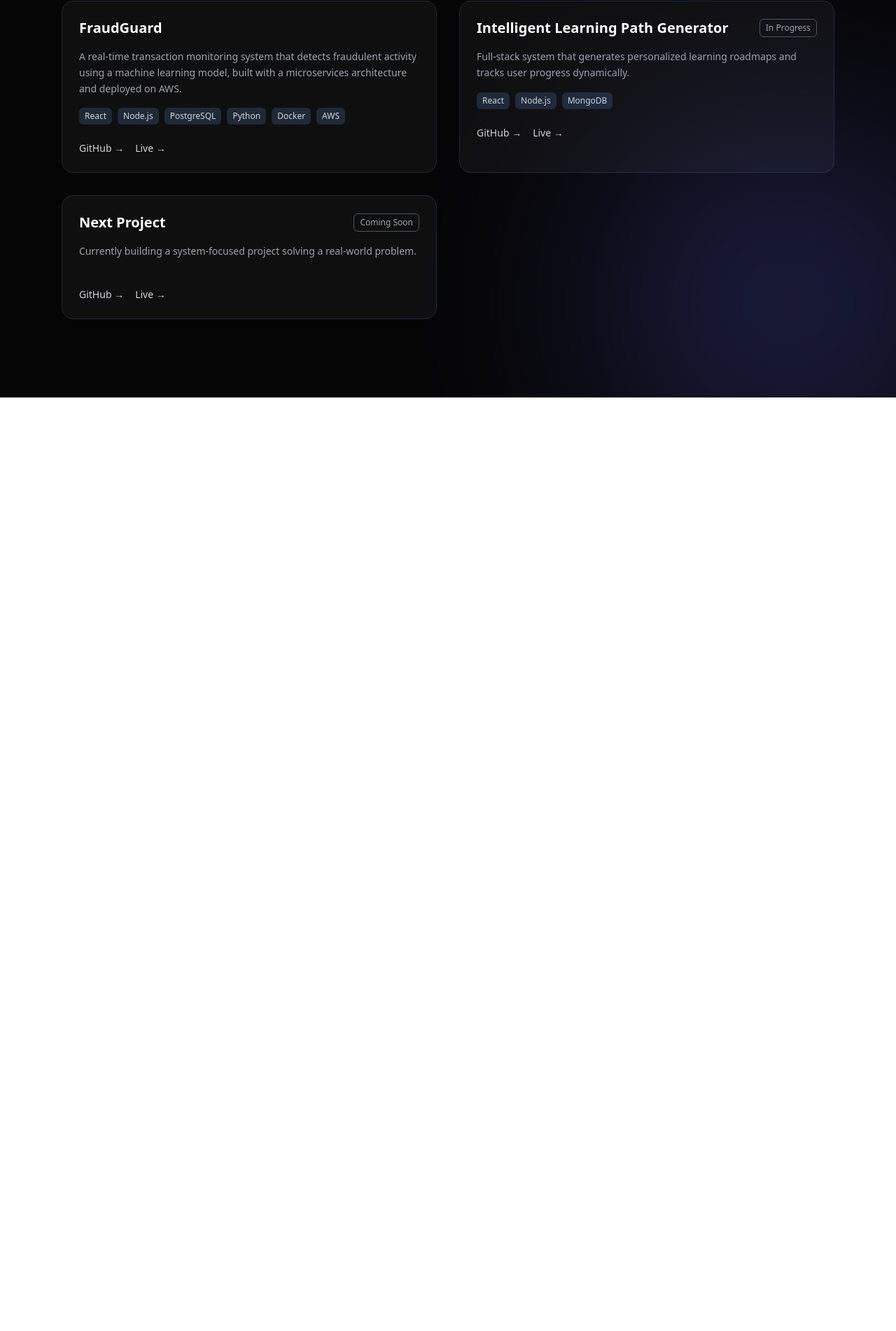
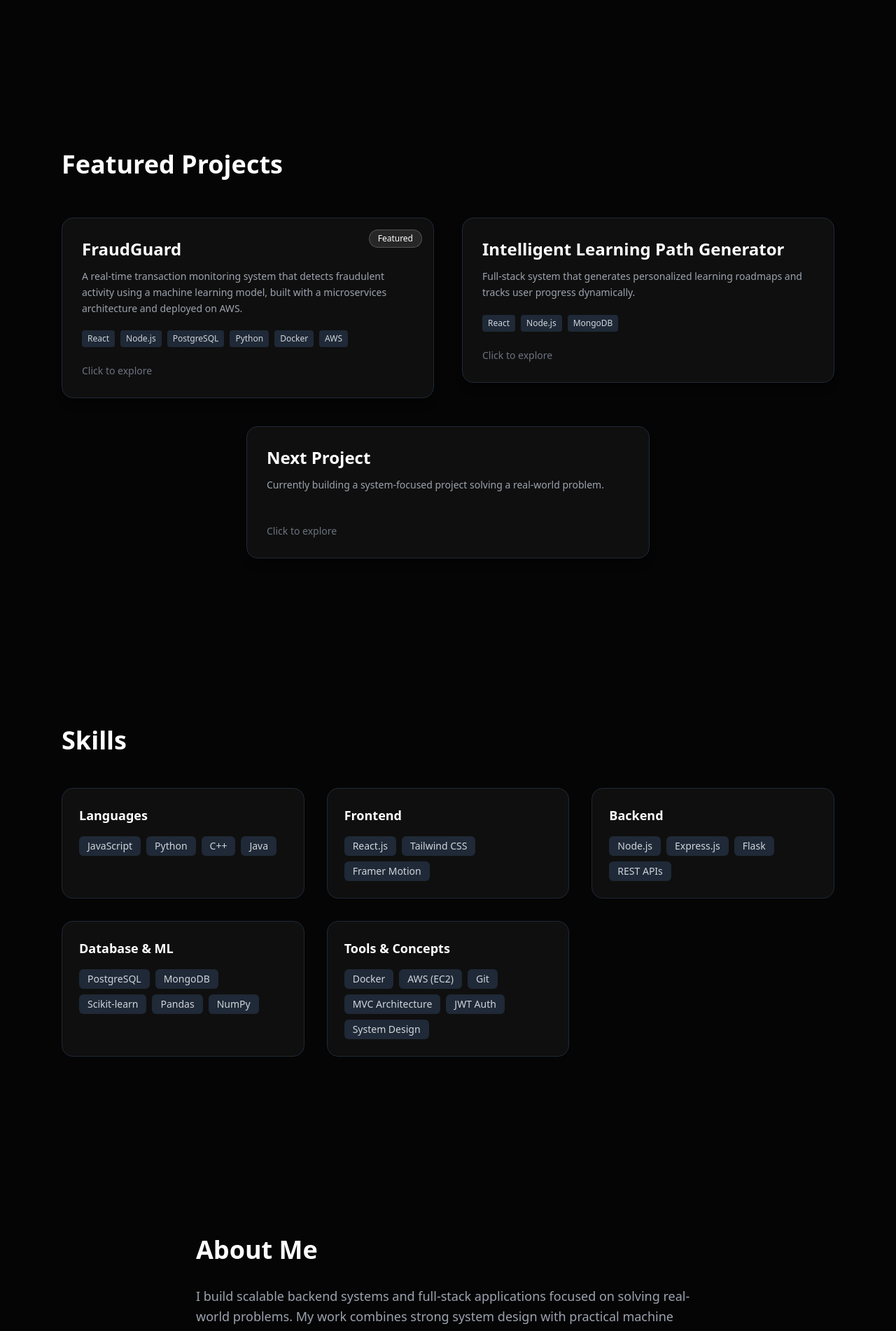
Before and after one commit to ghanashyamd12/personal-portfolio, a React (Vite) app: page / in a window 1280 px wide. Shown: the part 809-2711 px from the top of the page at 70% size. Before the commit the page ends 1377 px from the top, so only its background shows below. Built offline with nearby package versions, Linux system fonts and the light colour scheme.

Commit message:
Initial portfolio commit

```diff
--- a/src/App.jsx
+++ b/src/App.jsx
@@ -5,16 +5,23 @@ import { motion } from "framer-motion"
 import HeroSection from "./sections/HeroSection"
 import ProjectsSection from "./sections/ProjectsSection"
 import ProjectDetails from "./pages/ProjectDetails"
+import Navbar from "./components/Navbar"
+import AboutSection from "./sections/AboutSection"
+import ContactSection from "./sections/ContactSection"
+import SkillsSection from "./sections/SkillsSection"
 
+/* ---------- SCROLL TO TOP ON PAGE CHANGE ---------- */
 function ScrollToTop() {
   const { pathname } = useLocation()
 
   useEffect(() => {
-    window.scrollTo({ top: 0, behavior: "instant" })
+    window.scrollTo({ top: 0, behavior: "auto" }) // ✅ instant, no animation
   }, [pathname])
 
   return null
 }
+
+/* ---------- HOME PAGE ---------- */
 function HomePage() {
   const location = useLocation()
 
@@ -26,8 +33,9 @@ function HomePage() {
 
       if (el) {
         setTimeout(() => {
-          el.scrollIntoView({ behavior: "smooth" })
-        }, 150)
+          // ✅ FIX: remove smooth scroll glitch
+          el.scrollIntoView({ behavior: "auto" })
+        }, 100)
       }
 
       sessionStorage.removeItem("scrollTo")
@@ -35,11 +43,12 @@ function HomePage() {
   }, [location])
 
   return (
-    <div className="relative min-h-screen bg-[#050505] text-white overflow-hidden">
+    <div className="relative min-h-screen bg-[#050505] text-white overflow-x-hidden">
 
       {/* Background */}
       <div className="pointer-events-none absolute inset-0 -z-10 bg-gradient-to-br from-black via-[#0a0a0a] to-black" />
 
+      {/* Glow Effects */}
       <motion.div
         className="pointer-events-none absolute top-[-150px] left-[-150px] w-[500px] h-[500px] bg-purple-500 opacity-30 blur-[140px] rounded-full"
         animate={{ x: [0, 60, 0], y: [0, 40, 0] }}
@@ -52,12 +61,18 @@ function HomePage() {
         transition={{ duration: 14, repeat: Infinity }}
       />
 
+      {/* Sections */}
+      <Navbar />
       <HeroSection />
       <ProjectsSection />
+      <SkillsSection />
+      <AboutSection />
+      <ContactSection />
     </div>
   )
 }
 
+/* ---------- APP ---------- */
 function App() {
   return (
     <>
--- /dev/null
+++ b/src/components/Navbar.jsx
@@ -0,0 +1,37 @@
+const Navbar = () => {
+  return (
+    <div
+      className="fixed top-0 left-0 w-full z-50
+                 h-16 flex items-center
+                 backdrop-blur-md bg-black/40
+                 border-b border-white/10"
+    >
+      <div className="max-w-6xl mx-auto px-6 w-full flex justify-between items-center">
+
+        {/* Logo / Name */}
+        <h1 className="text-white font-semibold tracking-wide cursor-pointer">
+          Ghanashyam D
+        </h1>
+
+        {/* Links */}
+        <div className="flex gap-8 text-sm text-gray-400">
+          <a href="#projects" className="hover:text-white transition duration-200">
+            Projects
+          </a>
+          <a href="#skills" className="hover:text-white transition duration-200">
+            Skills
+          </a>
+          <a href="#about" className="hover:text-white transition duration-200">
+            About
+          </a>
+          <a href="#contact" className="hover:text-white transition duration-200">
+            Contact
+          </a>
+        </div>
+
+      </div>
+    </div>
+  )
+}
+
+export default Navbar
--- a/src/components/ProjectCard.jsx
+++ b/src/components/ProjectCard.jsx
@@ -1,69 +1,83 @@
+import { motion } from "framer-motion"
 import { useNavigate } from "react-router-dom"
 
 const ProjectCard = ({ project, index }) => {
   const navigate = useNavigate()
 
   return (
-    <div
+    <motion.div
+      initial={{ opacity: 0, y: 40 }}
+      whileInView={{ opacity: 1, y: 0 }}
+      transition={{ delay: index * 0.1 }}
+      viewport={{ once: true }}
+
+      whileHover={{ y: -8, scale: 1.02 }}
+      whileTap={{ scale: 0.98 }}
+
       onClick={() => navigate(`/project/${index}`)}
-      className="cursor-pointer bg-[#0f0f0f] border border-gray-800 rounded-2xl p-6
-                 hover:border-gray-600 hover:scale-[1.02]
-                 hover:shadow-[0_0_25px_rgba(255,255,255,0.05)]
+
+      className="group relative w-full md:max-w-xl
+                 cursor-pointer rounded-2xl
+                 border border-gray-800
+                 bg-[#0f0f0f]
+                 p-7
+                 shadow-lg hover:shadow-2xl
                  transition duration-300"
     >
 
-      {/* Title + Status */}
-      <div className="flex justify-between items-center">
-        <h3 className="text-xl font-semibold">{project.title}</h3>
+      {/* ⭐ FEATURED BADGE (only for first project) */}
+      {index === 0 && (
+        <div className="absolute top-4 right-4 text-xs
+                        bg-white/10 text-white px-3 py-1 rounded-full
+                        border border-white/20 backdrop-blur-sm">
+          Featured
+        </div>
+      )}
 
-        {project.status && (
-          <span className="text-xs px-2 py-1 border border-gray-600 rounded-md text-gray-400">
-            {project.status}
-          </span>
-        )}
-      </div>
+      {/* Title */}
+      <h3 className="text-xl md:text-2xl font-semibold mb-3
+                     group-hover:text-white transition">
+        {project.title}
+      </h3>
 
       {/* Description */}
-      <p className="mt-4 text-gray-400 text-sm leading-relaxed">
+      <p className="text-gray-400 text-sm leading-relaxed mb-5">
         {project.description}
       </p>
 
-      {/* Tech Stack */}
-      <div className="mt-4 flex flex-wrap gap-2">
-        {project.tech.map((tech, i) => (
+      {/* Tech stack */}
+      <div className="flex flex-wrap gap-2 mb-6">
+        {project.tech?.map((tech, i) => (
           <span
             key={i}
-            className="text-xs bg-gray-800 px-2 py-1 rounded-md text-gray-300"
+            className="text-xs bg-gray-800 text-gray-300 px-2 py-1 rounded"
           >
             {tech}
           </span>
         ))}
       </div>
 
-      {/* Links (prevent click propagation) */}
-      <div className="mt-6 flex gap-4">
-        <a
-          href={project.github}
-          onClick={(e) => e.stopPropagation()}
-          target="_blank"
-          rel="noreferrer"
-          className="text-sm text-gray-300 hover:text-white transition"
-        >
-          GitHub →
-        </a>
+      {/* 👉 HOVER CTA */}
+      <div className="flex items-center justify-between mt-auto">
+        <span className="text-sm text-gray-500">
+          Click to explore
+        </span>
 
-        <a
-          href={project.live}
-          onClick={(e) => e.stopPropagation()}
-          target="_blank"
-          rel="noreferrer"
-          className="text-sm text-gray-300 hover:text-white transition"
-        >
-          Live →
-        </a>
+        <span className="text-sm text-gray-400
+                         opacity-0 translate-x-2
+                         group-hover:opacity-100 group-hover:translate-x-0
+                         transition duration-300">
+          View Details →
+        </span>
       </div>
 
-    </div>
+      {/* Subtle glow border */}
+      <div className="absolute inset-0 rounded-2xl
+                      opacity-0 group-hover:opacity-100
+                      transition duration-300
+                      border border-white/10 pointer-events-none" />
+
+    </motion.div>
   )
 }
 
--- /dev/null
+++ b/src/sections/AboutSection.jsx
@@ -0,0 +1,40 @@
+import { motion } from "framer-motion"
+
+const AboutSection = () => {
+  return (
+    <section
+      id="about"
+      className="max-w-3xl mx-auto px-6 py-32 scroll-mt-24"
+    >
+      <motion.h2
+        initial={{ opacity: 0, y: 30 }}
+        whileInView={{ opacity: 1, y: 0 }}
+        viewport={{ once: true }}
+        transition={{ duration: 0.5 }}
+        className="text-3xl md:text-4xl font-semibold mb-8"
+      >
+        About Me
+      </motion.h2>
+
+      <motion.p
+        initial={{ opacity: 0, y: 30 }}
+        whileInView={{ opacity: 1, y: 0 }}
+        transition={{ delay: 0.1 }}
+        viewport={{ once: true }}
+        className="text-gray-400 text-lg leading-relaxed"
+      >
+        I build scalable backend systems and full-stack applications focused on solving real-world problems.
+        My work combines strong system design with practical machine learning integration, enabling intelligent,
+        production-ready solutions.
+
+        <br /><br />
+
+        I focus on writing clean, maintainable code and designing systems that can scale. I’m particularly
+        interested in backend architecture, distributed systems, and building products that demonstrate
+        engineering depth rather than surface-level features.
+      </motion.p>
+    </section>
+  )
+}
+
+export default AboutSection
--- /dev/null
+++ b/src/sections/ContactSection.jsx
@@ -0,0 +1,88 @@
+import { motion } from "framer-motion"
+
+const ContactSection = () => {
+  return (
+    <section
+      id="contact"
+      className="max-w-5xl mx-auto px-6 py-32 text-center"
+    >
+
+      {/* Heading */}
+      <motion.h2
+        initial={{ opacity: 0, y: 20 }}
+        whileInView={{ opacity: 1, y: 0 }}
+        viewport={{ once: true }}
+        className="text-3xl md:text-4xl font-semibold mb-6"
+      >
+        Contact
+      </motion.h2>
+
+      {/* Subtext */}
+      <motion.p
+        initial={{ opacity: 0, y: 20 }}
+        whileInView={{ opacity: 1, y: 0 }}
+        transition={{ delay: 0.1 }}
+        viewport={{ once: true }}
+        className="text-gray-400 mb-10"
+      >
+        Open to opportunities, collaborations, and solving meaningful real-world problems.
+      </motion.p>
+
+      {/* Buttons */}
+      <motion.div
+        initial={{ opacity: 0, y: 20 }}
+        whileInView={{ opacity: 1, y: 0 }}
+        transition={{ delay: 0.2 }}
+        viewport={{ once: true }}
+        className="flex justify-center gap-6 flex-wrap"
+      >
+        <a
+          href="mailto:reachghanashyamd1@gmail.com"
+          className="px-6 py-3 bg-white text-black rounded-lg font-medium
+           shadow-md hover:shadow-lg
+           hover:bg-gray-200 transition duration-200"
+        >
+          Email
+        </a>
+
+        <a
+          href="https://www.linkedin.com/in/ghanashyam-d-929a63376/"
+          target="_blank"
+          rel="noreferrer"
+          className="px-5 py-2 border border-gray-600 rounded-lg hover:border-gray-400 transition duration-200"
+        >
+          LinkedIn
+        </a>
+
+        <a
+          href="https://github.com/ghanashyamd12"
+          target="_blank"
+          rel="noreferrer"
+          className="px-5 py-2 border border-gray-600 rounded-lg hover:border-gray-400 transition duration-200"
+        >
+          GitHub
+        </a>
+      </motion.div>
+
+      {/* Email (Clean + Contextual) */}
+      <motion.p
+        initial={{ opacity: 0, y: 20 }}
+        whileInView={{ opacity: 1, y: 0 }}
+        transition={{ delay: 0.3 }}
+        viewport={{ once: true }}
+        className="mt-10 text-gray-500 text-sm"
+      >
+        You can also reach me directly at{" "}
+        <a
+          href="mailto:reachghanashyamd1@gmail.com"
+          className="text-white hover:underline"
+        >
+          reachghanashyamd1@gmail.com
+        </a>
+      </motion.p>
+
+    </section>
+  )
+}
+
+export default ContactSection
--- a/src/sections/HeroSection.jsx
+++ b/src/sections/HeroSection.jsx
@@ -2,7 +2,7 @@ import Hero from "../components/Hero"
 
 const HeroSection = () => {
   return (
-    <section id="hero">
+    <section id="hero" className="pt-28">
       <Hero />
     </section>
   )
--- a/src/sections/ProjectsSection.jsx
+++ b/src/sections/ProjectsSection.jsx
@@ -3,18 +3,29 @@ import ProjectCard from "../components/ProjectCard"
 
 const ProjectsSection = () => {
   return (
-    <section id="projects" className="max-w-6xl mx-auto px-6 py-28">
+    <section id="projects" className="mt-20 max-w-6xl mx-auto px-6 py-28">
 
       {/* Heading */}
-      <h2 className="text-3xl md:text-4xl font-semibold mb-12">
+      <h2 className="text-3xl md:text-4xl font-semibold mb-14">
         Featured Projects
       </h2>
 
       {/* Grid */}
-      <div className="grid md:grid-cols-2 gap-8">
-        {projects.map((project, index) => (
-          <ProjectCard key={index} project={project} index={index} />
-        ))}
+      <div className="grid md:grid-cols-2 gap-10">
+
+        {projects.map((project, index) => {
+          const isLast = index === projects.length - 1
+
+          return (
+            <div
+              key={index}
+              className={isLast ? "md:col-span-2 flex justify-center" : ""}
+            >
+              <ProjectCard project={project} index={index} />
+            </div>
+          )
+        })}
+
       </div>
 
     </section>
--- /dev/null
+++ b/src/sections/SkillsSection.jsx
@@ -0,0 +1,82 @@
+import { motion } from "framer-motion"
+
+const skills = [
+  {
+    title: "Languages",
+    items: ["JavaScript", "Python", "C++", "Java"],
+  },
+  {
+    title: "Frontend",
+    items: ["React.js", "Tailwind CSS", "Framer Motion"],
+  },
+  {
+    title: "Backend",
+    items: ["Node.js", "Express.js", "Flask", "REST APIs"],
+  },
+  {
+    title: "Database & ML",
+    items: ["PostgreSQL", "MongoDB", "Scikit-learn", "Pandas", "NumPy"],
+  },
+  {
+    title: "Tools & Concepts",
+    items: [
+      "Docker",
+      "AWS (EC2)",
+      "Git",
+      "MVC Architecture",
+      "JWT Auth",
+      "System Design",
+    ],
+  },
+]
+
+const SkillsSection = () => {
+  return (
+    <section
+      id="skills"
+      className="max-w-6xl mx-auto px-6 py-32 scroll-mt-24"
+    >
+      <motion.h2
+        initial={{ opacity: 0, y: 30 }}
+        whileInView={{ opacity: 1, y: 0 }}
+        viewport={{ once: true }}
+        transition={{ duration: 0.5 }}
+        className="text-3xl md:text-4xl font-semibold mb-12"
+      >
+        Skills
+      </motion.h2>
+
+      <div className="grid md:grid-cols-3 gap-8">
+        {skills.map((category, i) => (
+          <motion.div
+            key={i}
+            initial={{ opacity: 0, y: 30 }}
+            whileInView={{ opacity: 1, y: 0 }}
+            transition={{ delay: i * 0.1 }}
+            viewport={{ once: true }}
+            className="bg-[#0f0f0f] p-6 rounded-2xl border border-gray-800
+                       hover:border-gray-600 hover:-translate-y-1
+                       transition duration-300"
+          >
+            <h3 className="text-lg font-semibold mb-4">
+              {category.title}
+            </h3>
+
+            <div className="flex flex-wrap gap-2">
+              {category.items.map((skill, idx) => (
+                <span
+                  key={idx}
+                  className="bg-gray-800 px-3 py-1 rounded-md text-sm text-gray-300"
+                >
+                  {skill}
+                </span>
+              ))}
+            </div>
+          </motion.div>
+        ))}
+      </div>
+    </section>
+  )
+}
+
+export default SkillsSection
```
Also changed, not shown: src/components/Hero.jsx (+11 -5 lines), src/pages/ProjectDetails.jsx (+48 -42 lines), 1 other file (tests, documents, lock files or other folders).
